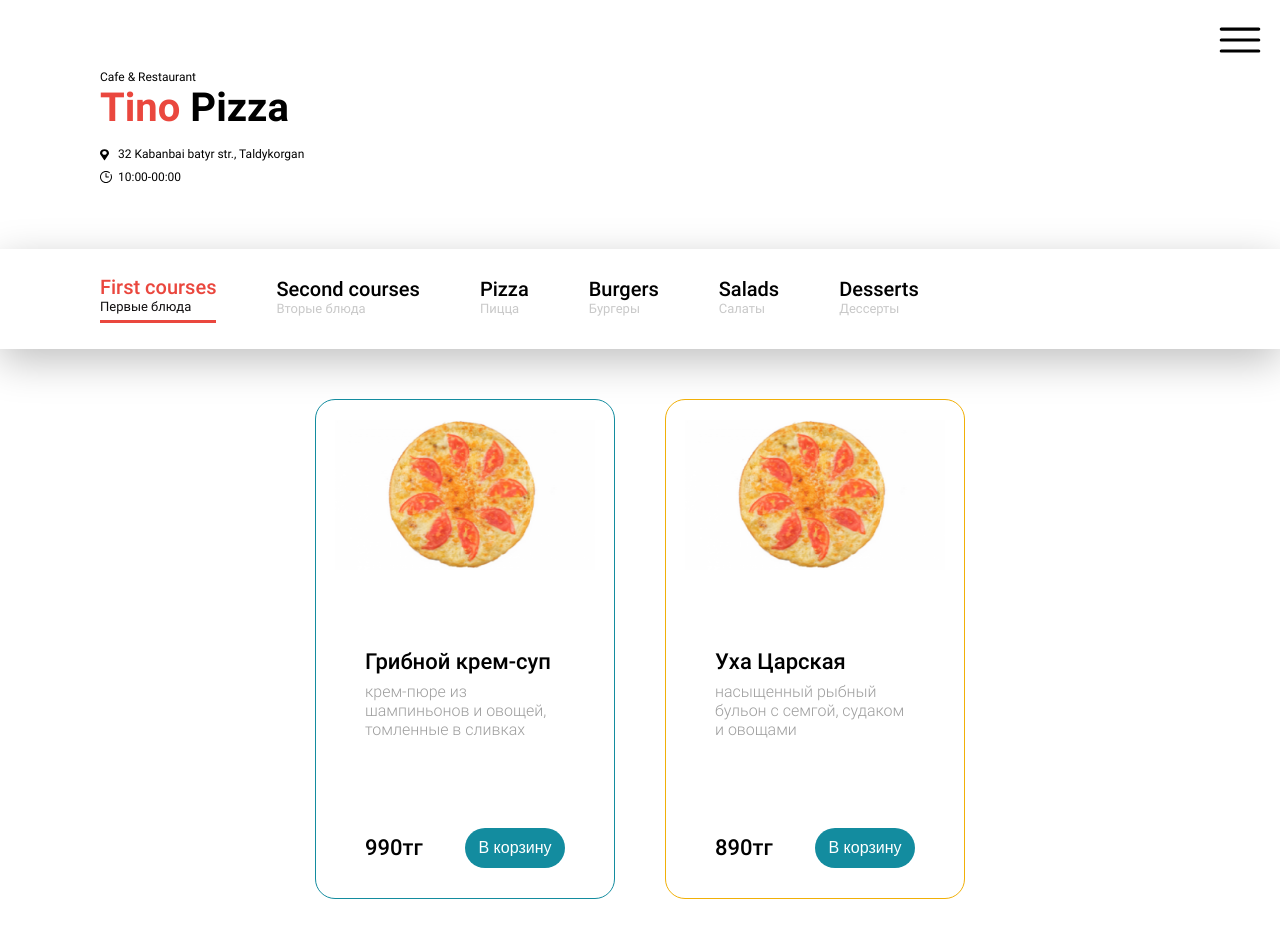
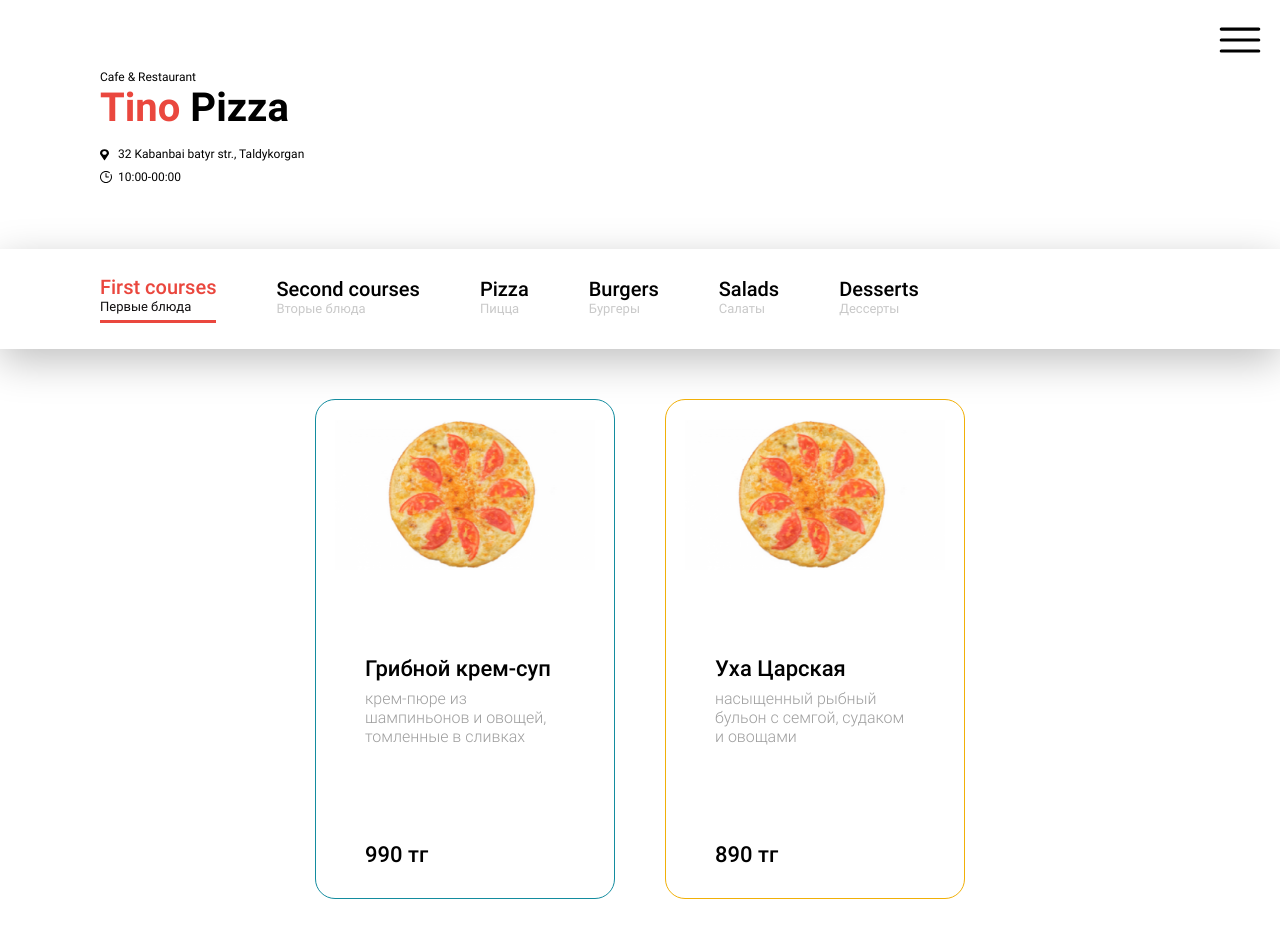
Before and after one commit to ramiltanker/qr-menu, a React (Create React App) app: page /first-courses in a window 1280 px wide. Shown: the top 947 px of the page. Built offline with nearby package versions, Linux system fonts and the light colour scheme.

Commit message:
feat: burger menu, animation, adaptive

```diff
--- a/src/components/Card/Card.jsx
+++ b/src/components/Card/Card.jsx
@@ -19,8 +19,7 @@ const Card = ({ name, text, price }) => {
         <p className={styles.text}>{text}</p>
       </div>
       <div className={styles.box}>
-        <p className={styles.price}>{price}тг</p>
-        <BasketButton />
+        <p className={styles.price}>{price} тг</p>
       </div>
     </div>
   );
```
